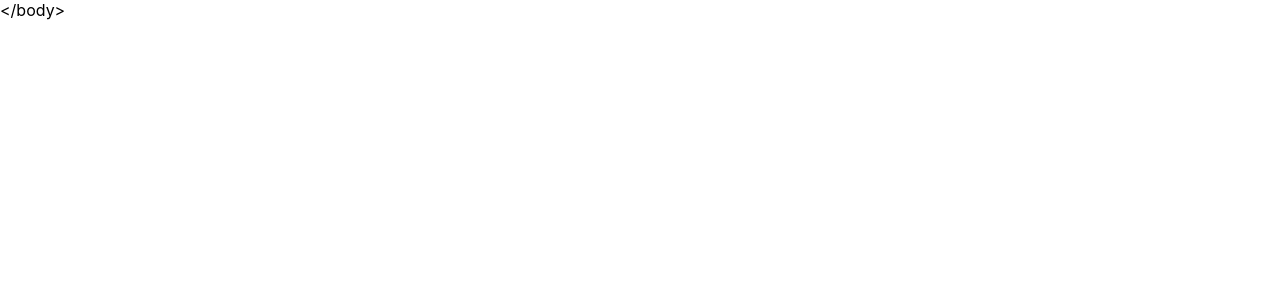
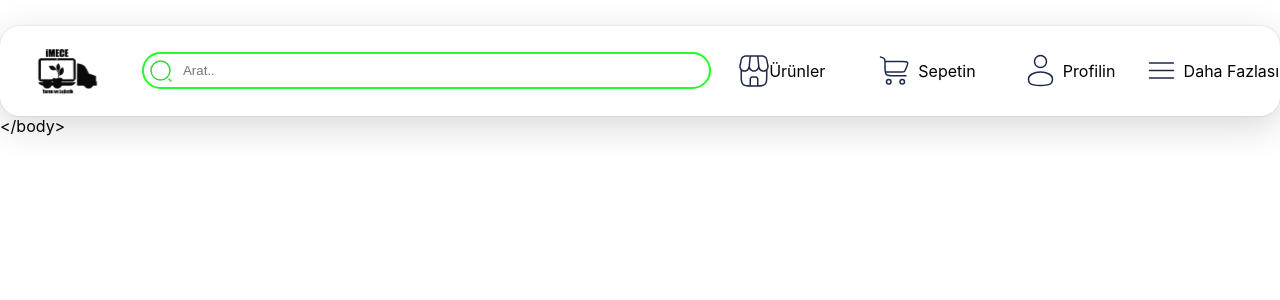
Before and after one commit to MuhammedIkbalAKGUNDOGDU/imece-test-website, a React (Vite) app in the folder imece/: page /products in a window 1280 px wide. Before the commit this address had no page. Shown: the top 300 px of the page. Built offline with nearby package versions, Linux system fonts and the light colour scheme.

Commit message:
Header navigate işlemleri ve routerpush için routes ayarlandı

```diff
--- a/imece/src/components/landingPage/Header.jsx
+++ b/imece/src/components/GenerealUse/Header.jsx
@@ -1,4 +1,6 @@
 import React from "react";
+import { useNavigate } from "react-router-dom"; // react-router-dom'dan useNavigate'i import et
+
 import "../../styles/landingPage_styles/header.css";
 import logo from "../../assets//vectors/vite.svg";
 import searchIcon from "../../assets/vectors/search.svg";
@@ -9,29 +11,48 @@ import urunler from "../../assets/vectors/urunler.svg";
 import homepage from "../../assets/vectors/homePage.svg";
 
 const Header = () => {
+  const navigate = useNavigate(); // Yönlendirme için useNavigate hook'u
+
   return (
     <div className="container-header">
-      <img className="header-logo pointer clickable pointer" src={logo} alt="" />
+      <img
+        onClick={() => navigate("/")} // Anasayfa'ya yönlendirme
+        className="header-logo pointer clickable pointer"
+        src={logo}
+        alt=""
+      />
       <div className="searchbox">
         <img src={searchIcon} alt="" />
         <input type="text" placeholder="Arat.." />
       </div>
-      <div className="header-buttons header-homepage clickable pointer">
+      <div
+        className="header-buttons header-homepage clickable pointer"
+        onClick={() => navigate("/")} // Anasayfa'ya yönlendirme
+      >
         {" "}
         <img className="pointer" src={homepage} alt="" />
         <p className="pointer">Anasayfa</p>
       </div>
-      <div className="header-buttons clickable pointer">
+      <div
+        className="header-buttons clickable pointer"
+        onClick={() => navigate("/products")} // urunlere'ya yönlendirme
+      >
         {" "}
         <img className="pointer" src={urunler} alt="" />
         <p className="pointer">Ürünler</p>
       </div>
-      <div className="header-buttons clickable pointer">
+      <div
+        className="header-buttons clickable pointer"
+        onClick={() => navigate("/basket")} // sepete'ya yönlendirme
+      >
         {" "}
         <img className="pointer" src={basket} alt="" />
         <p className="pointer">Sepetin</p>
       </div>
-      <div className="header-buttons clickable pointer ">
+      <div
+        className="header-buttons clickable pointer "
+        onClick={() => navigate("/profile")} // sepete'ya yönlendirme
+      >
         {" "}
         <img className="pointer" src={profile} alt="" />
         <p className="pointer">Profilin</p>
--- a/imece/src/main.jsx
+++ b/imece/src/main.jsx
@@ -6,12 +6,18 @@ import LandingPage from "./pages/landingPage";
 import Login from "./pages/login";
 import Register from "./pages/register";
 import RefreshPassowrd from "./pages/refreshPassword";
+import Products from "./pages/products";
+import Profile from "./pages/profile";
+import Basket from "./pages/basket";
 
 ReactDOM.createRoot(document.getElementById("root")).render(
   <BrowserRouter>
     <Routes>
       <Route path="/" element={<LandingPage />}></Route>
       <Route path="/login" element={<Login />}></Route>
+      <Route path="/products" element={<Products />}></Route>
+      <Route path="/profile" element={<Profile />}></Route>
+      <Route path="/basket" element={<Basket />}></Route>
       <Route path="/register" element={<Register />}></Route>
       <Route path="/new-password" element={<RefreshPassowrd />}></Route>
     </Routes>
--- /dev/null
+++ b/imece/src/pages/basket.jsx
@@ -0,0 +1,9 @@
+import React from 'react'
+
+const basket = () => {
+  return (
+    <div>basket</div>
+  )
+}
+
+export default basket
--- a/imece/src/pages/landingPage.jsx
+++ b/imece/src/pages/landingPage.jsx
@@ -1,5 +1,5 @@
 import React from "react";
-import Header from "../components/landingPage/Header";
+import Header from "../components/GenerealUse/Header";
 import "../styles/landingpage.css";
 import Banner from "../components/landingPage/Banner";
 import goBottom from "../assets/vectors/goBottom.svg";
--- /dev/null
+++ b/imece/src/pages/products.jsx
@@ -0,0 +1,11 @@
+import React from "react";
+import Header from "../components/GenerealUse/Header";
+const products = () => {
+  return (
+    <div className="prodcuts-body">
+      <Header />
+    </div>
+  );
+};
+
+export default products;
--- /dev/null
+++ b/imece/src/pages/profile.jsx
@@ -0,0 +1,7 @@
+import React from "react";
+
+const profile = () => {
+  return <div>profile</div>;
+};
+
+export default profile;
```
